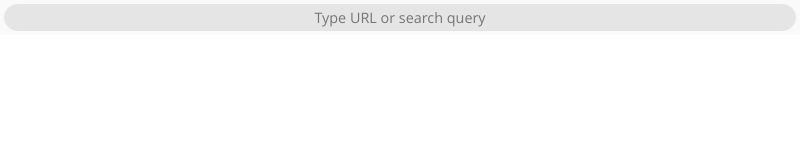
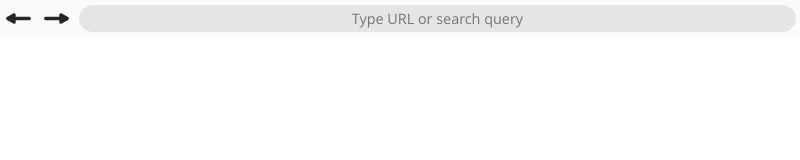
Before and after one commit to ezShroom/actarius-lbry-browser, an Electron app: page src/index.html in a window 800 px wide. Drawn offline with Linux system fonts and the light colour scheme.

Commit message:
Back and forward buttons (not functioning yet)

```diff
--- a/src/index.css
+++ b/src/index.css
@@ -54,3 +54,7 @@ webview {
 	height: 100%;
 	width: 100%;
 }
+
+img {
+	height: 2em;
+}
--- a/src/index.html
+++ b/src/index.html
@@ -8,6 +8,8 @@
   	<body>
 		<div id="container">
 			<div id="urlBar">
+				<img src="res/arrowBack.svg" alt="Go back" height="40">
+				<img src="res/arrowForward.svg" alt="Go back" height="40">
 				<input type="text" name="urlInput" id="urlInput" placeholder="Type URL or search query">
 			</div>
 			<webview src="https://duckduckgo.com/"></webview>
```
